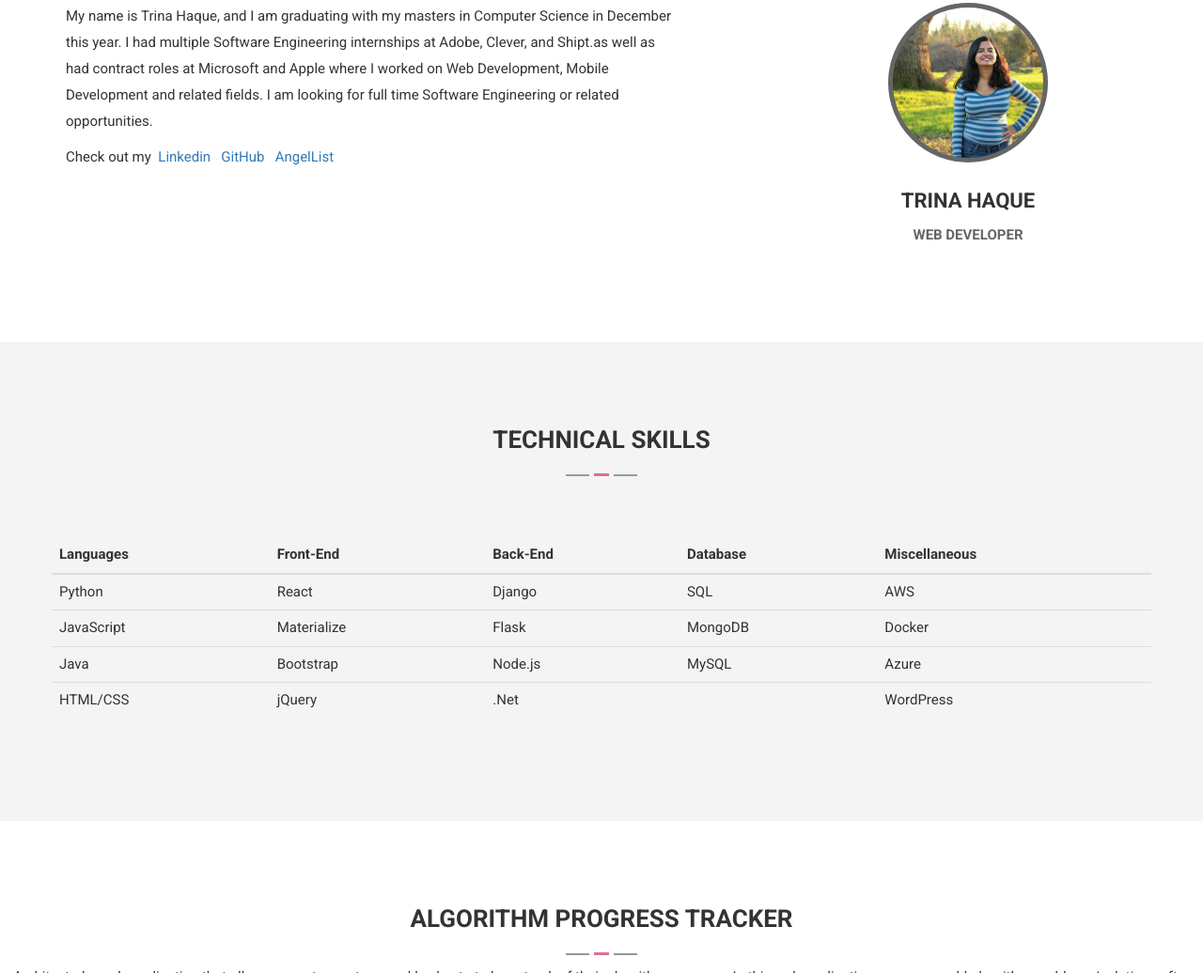
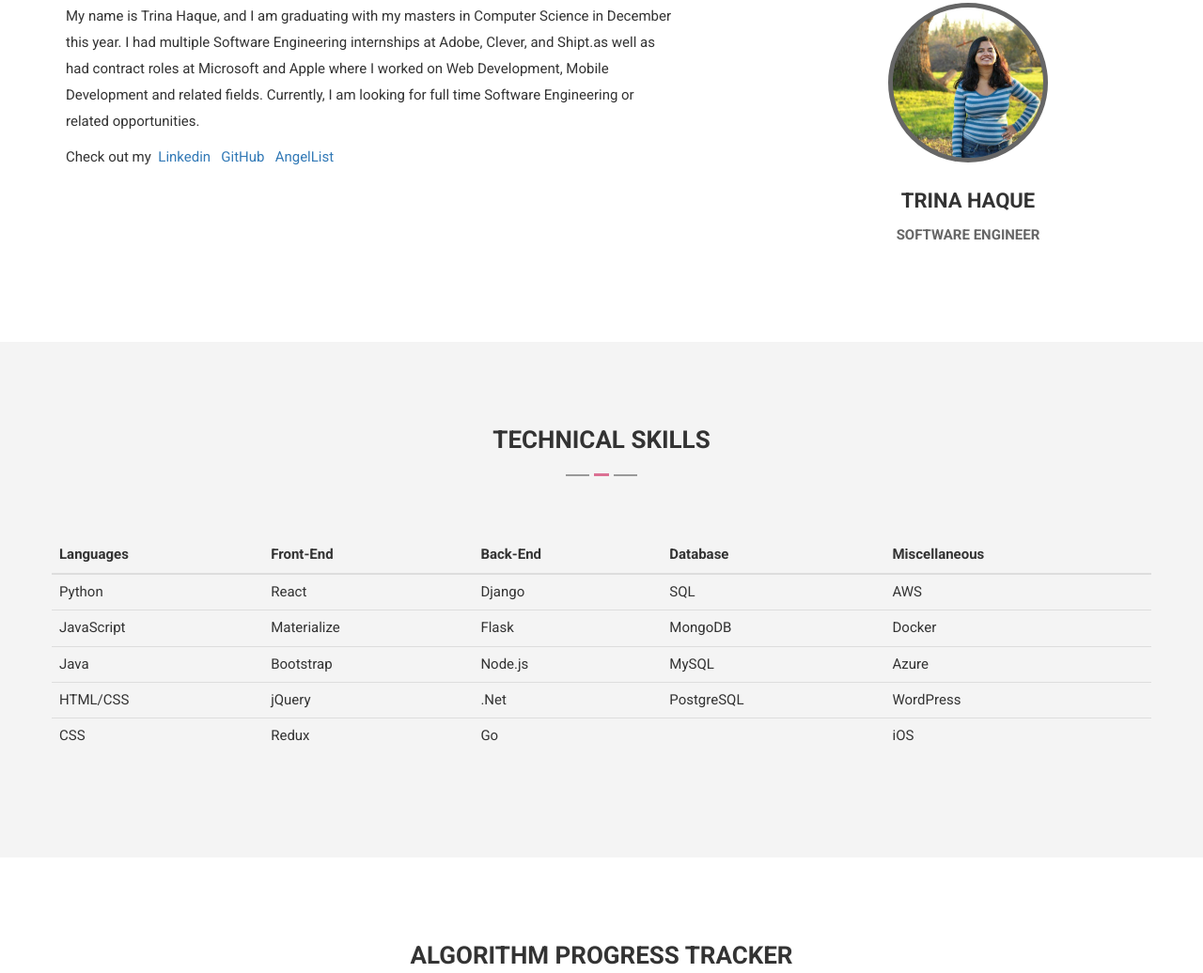
Before and after one commit to trinahaque/trinahaque.github.io, a plain HTML site: page index.html in a window 1280 px wide. Shown: the part 942-1978 px from the top of the page at 94% size. Drawn offline with nearby package versions, Linux system fonts and the light colour scheme.

Commit message:
Updated website

```diff
--- a/index.html
+++ b/index.html
@@ -151,7 +151,7 @@
                 <div class="row">
                     <div class="col-md-7 col-sm-8">
                         <div class="about-content">
-                            <p>My name is Trina Haque, and I am graduating with my masters in Computer Science in December this year. I had multiple Software Engineering internships at Adobe, Clever, and Shipt.as well as had contract roles at Microsoft and Apple where I worked on Web Development, Mobile Development and related fields. I am looking for full time Software Engineering or related opportunities.</p>
+                            <p>My name is Trina Haque, and I am graduating with my masters in Computer Science in December this year. I had multiple Software Engineering internships at Adobe, Clever, and Shipt.as well as had contract roles at Microsoft and Apple where I worked on Web Development, Mobile Development and related fields. Currently, I am looking for full time Software Engineering or related opportunities.</p>
                             <p>Check out my &nbsp;<a href="https://www.linkedin.com/in/trina-haque/">Linkedin</a>&nbsp;&nbsp;&nbsp;<a href="https://github.com/trinahaque">GitHub</a>&nbsp;&nbsp;&nbsp;<a href="https://angel.co/trina-haque">AngelList</a></p>
                             <!-- <a href="https://drive.google.com/file/d/0B1PVOB59_-bZY3pZT29LbjM2Mm8/view?usp=sharing" class="neon-btn">download my pdf resume</a> -->
                         </div>
@@ -161,7 +161,7 @@
                         <div class="about-photo">
                             <div class="about-photo-bg author-photo"></div>
                             <h3>Trina Haque</h3>
-                            <p>Web Developer</p>
+                            <p>Software Engineer</p>
                         </div>
                     </div><!-- /* column end */ -->
                 </div><!-- /* row end */ -->
@@ -218,16 +218,16 @@
                           <td>HTML/CSS</td>
                           <td>jQuery</td>
                           <td>.Net</td>
-                          <td></td>
+                          <td>PostgreSQL</td>
                           <td>WordPress</td>
                         </tr>
-                        <!-- <tr>
+                        <tr>
                           <td>CSS</td>
+                          <td>Redux</td>
+                          <td>Go</td>
                           <td></td>
-                          <td></td>
-                          <td></td>
-                          <td></td>
-                        </tr> -->
+                          <td>iOS</td>
+                        </tr>
                       </tbody>
                     </table>
                 </div><!-- /* row end */ -->
```
